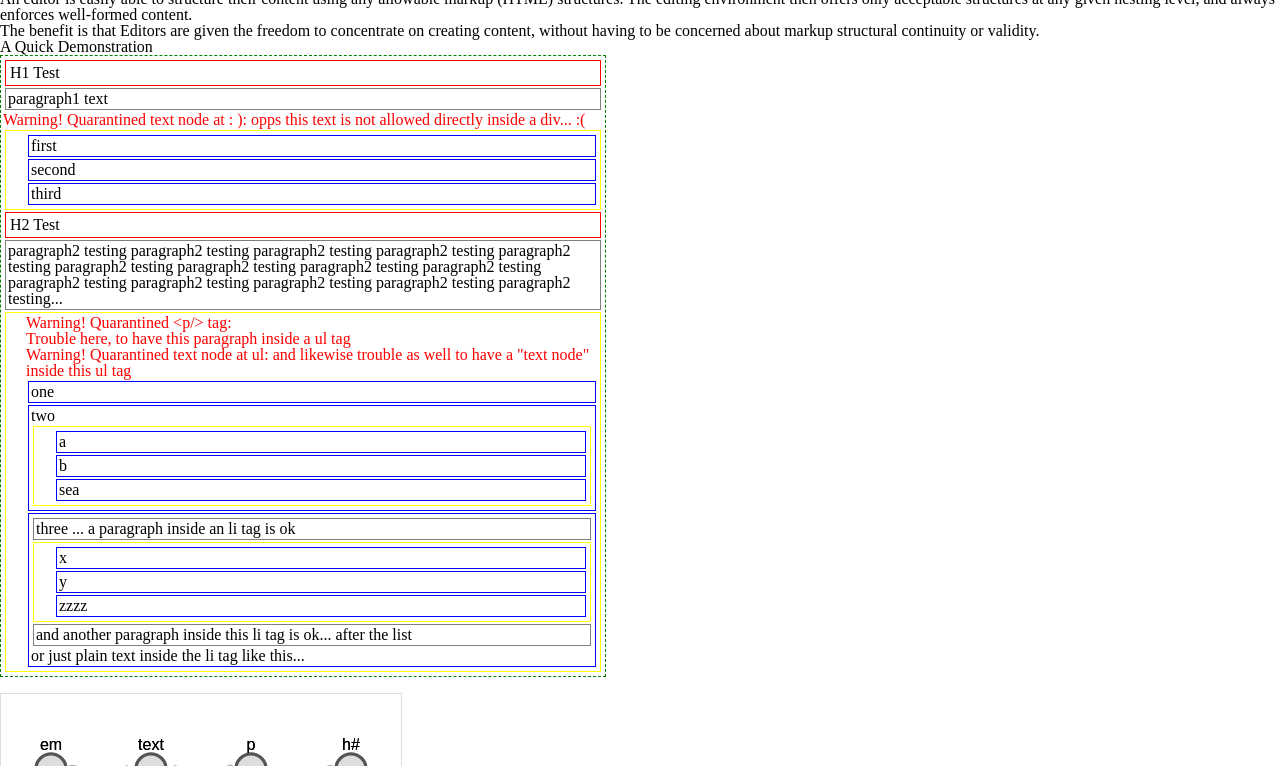
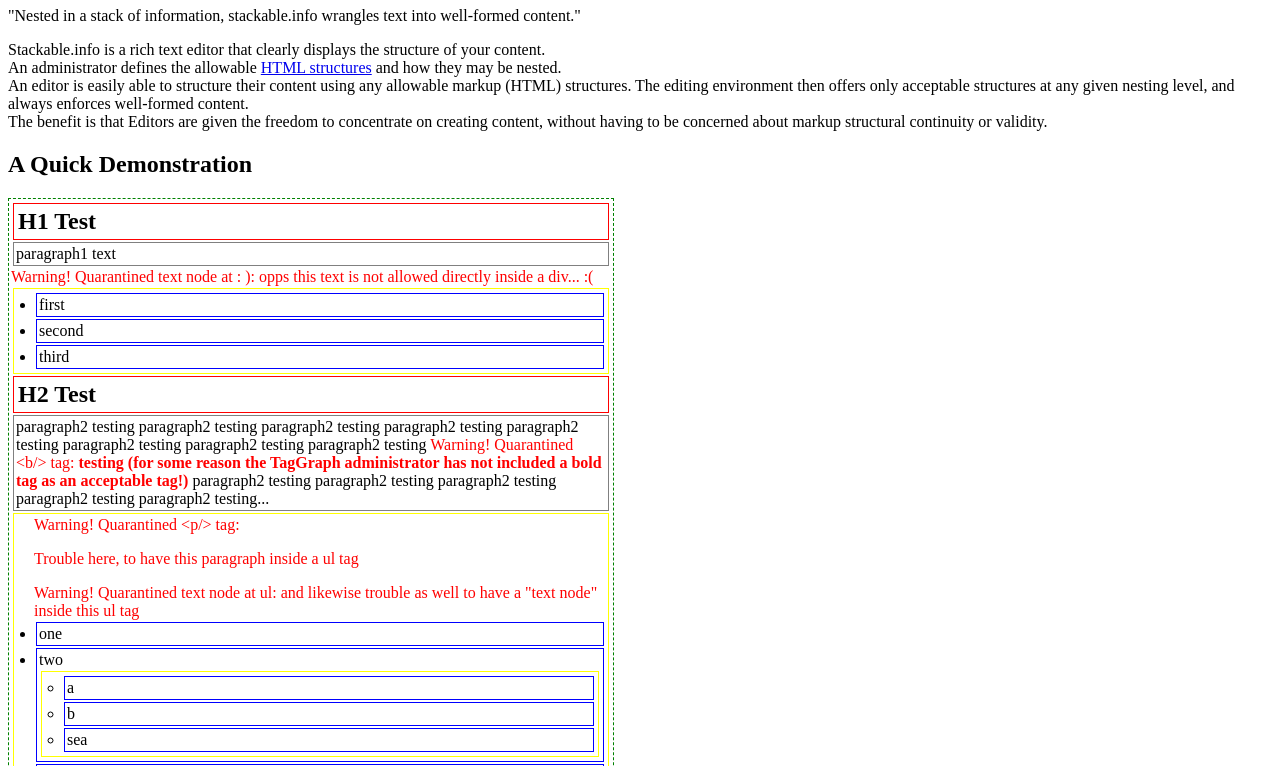
Before and after one commit to nmorse/stackable.info, a plain HTML site: page index.html in a window 1280 px wide. Shown: the part 73-839 px from the top of the page. Drawn offline with Linux system fonts and the light colour scheme.

Commit message:
clean style reset

```diff
--- a/index.html
+++ b/index.html
@@ -7,7 +7,7 @@
         <script src="js/grapel.js" type="text/javascript"></script>
         <script src="js/stackable.js" type="text/javascript"></script>
 
-        <link href="css/cyto/reset.css" rel="stylesheet" />
+        <!-- link href="css/cyto/reset.css" rel="stylesheet" / -->
 		<link href="css/cyto/font-awesome.css" rel="stylesheet" />
 
 		<script src="js/cyto/cytoscape.min.js"></script>
@@ -59,7 +59,7 @@ structural continuity or validity.<br/>
 <h2>H2 Test</h2>
 <p>paragraph2 testing paragraph2 testing paragraph2 testing paragraph2
 testing paragraph2 testing paragraph2 testing paragraph2 testing
-paragraph2 testing paragraph2 testing paragraph2 testing paragraph2
+paragraph2 testing <b>testing (for some reason the TagGraph administrator has not included a bold tag as an acceptable tag!)</b> paragraph2 testing paragraph2
 testing paragraph2 testing paragraph2 testing paragraph2 testing... </p>
 <ul><p>Trouble here, to have this paragraph inside a ul tag</p>
 and likewise trouble as well to have a "text node" inside this ul tag
--- a/js/cyto/demo.js
+++ b/js/cyto/demo.js
@@ -18,12 +18,10 @@ $(function(){
 
 
   $('#graph_vis').cytoscape({
-    elements: { // TODO specify some elements like http://cytoscapeweb.cytoscape.org/demos/simple
+    elements: {
       nodes: demoNodes,
       edges: demoEdges
     },
-
-	// TODO specify a nice style like http://cytoscapeweb.cytoscape.org/demos/simple
     style: cytoscape.stylesheet()
       .selector("node")
 			.css({
```
